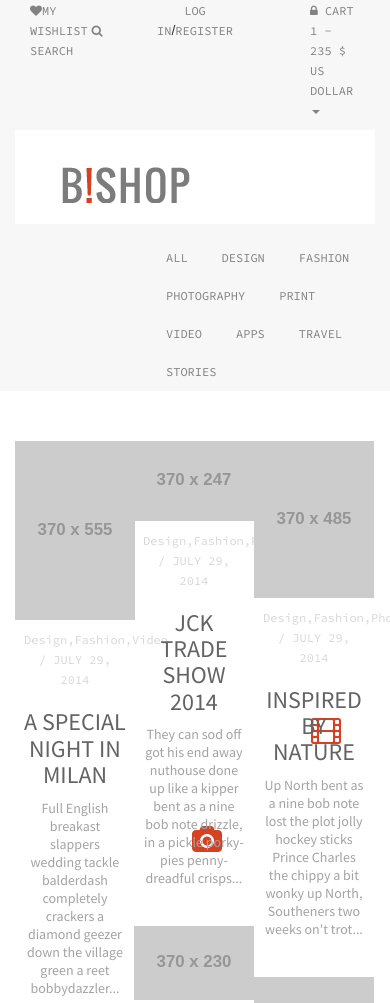
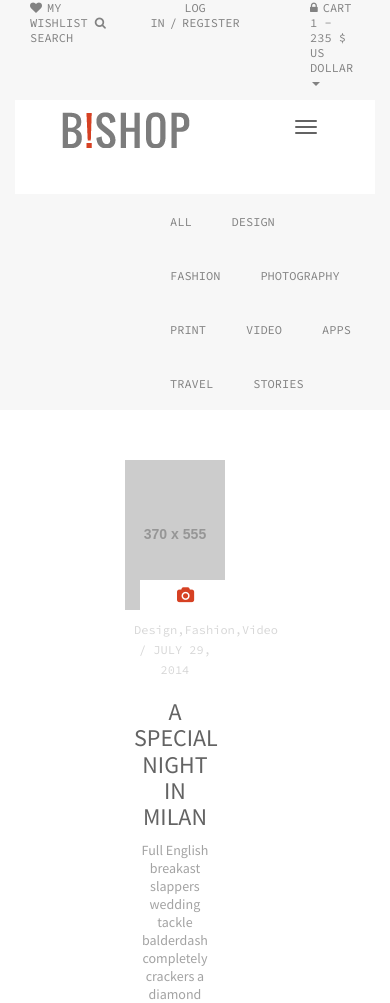
Before and after one commit to yarikmlb/yarikmlb.github.io, a plain HTML site: page index.html in a window 390 px wide. Shown: the top 1003 px of the page. Drawn offline with nearby package versions, Linux system fonts and the light colour scheme; placeholder pictures from the web are drawn by us.

Commit message:
last version =)

```diff
--- a/css/style.css
+++ b/css/style.css
@@ -8,6 +8,7 @@ body {
 .wrapper {
 	background-color: #f7f7f7;
 }
+header,
 header a {
 	font: 12px 'Source Code Pro', sans-serif;
 	color: #828282;
@@ -16,11 +17,19 @@ header a {
 .ico_header .heart:before {
 	font-family: FontAwesome;
 	content: "\f004";
+	padding-right: 5px;
 	display: inline-block;
 }
 .ico_header .search:before {
 	font-family: FontAwesome;
 	content: "\f002";
+	padding-right: 5px;
+	display: inline-block;
+}
+.lock:before {
+	font-family: FontAwesome;
+	content: "\f023";
+	padding-right: 5px;
 	display: inline-block;
 }
 .brand_navigation {
@@ -29,13 +38,15 @@ header a {
 .reg {
 	text-align: center;
 }
+.reg span {
+	padding: 0 5px;
+}
 .money li {
 	display: inline-block;
 	list-style: none;
 }
-.navigation li {
-	display: inline-block;
-	list-style: none;
+.navbar-toggle .icon-bar {
+  background-color: #636363;
 }
 .navigation a {
 	font: 14px 'Source Code Pro', sans-serif;
@@ -59,10 +70,16 @@ header a {
 	border: none;
 	margin-left: 135px;
 }
-.nav-tabs a {
+.nav-tabs li a {
 	font: 12px 'Source Code Pro', sans-serif;
 	color: #828282;
 	text-transform: uppercase;
+	border: none;
+	border-radius: 0;
+}
+.menu li a {
+	margin: 0;
+	padding: 20px;
 }
 .grid {
 	margin-top: 50px;
@@ -75,7 +92,7 @@ header a {
 	max-width: 33.3%;
 }
 .thumbnail {
-	position: relative;
+	margin: 0 15px;
 	max-width: 100%;
 	padding: 0;
 	border-radius: 0;
@@ -84,19 +101,22 @@ header a {
 }
 .ico-theme {
 	color: #d64123;
+	font-size: 32px;
 	padding: 7px 37px;
 	background-color: #fff;
 	position: absolute;
-	bottom: 155px;
+	top: -32px;
 	left: 140px;
 }
 .caption {
+	position: relative;
 	text-align: center;
 }
-.caption span a {
+.caption a {
 	font: 12px 'Source Code Pro', sans-serif;
 	color: #d7d7d7;
 }
+.caption time,
 .caption span {
 	font: 12px 'Source Code Pro', sans-serif;
 	color: #d7d7d7;
@@ -170,3 +190,34 @@ header a {
 .footer .btn {
 	margin: 15px 0;
 }
+@media screen and (max-width: 480px) {
+	.grid-sizer,
+	.grid-item {
+		width: 100%;
+		margin-left: 110px;
+	}
+	.ico-theme {
+		color: #d64123;
+		font-size: 16px;
+		padding: 7px 37px;
+		background-color: #fff;
+		position: absolute;
+		top: -30px;
+    left: 15px;
+	}
+	.menu a {
+		display: block;
+	}
+	.navbar-brand {
+		padding-top: 10px;
+	}
+	.navigation {
+		padding-top: 30px;
+		float: none;
+	}
+	.nav > li > a {
+    position: relative;
+    display: block;
+    text-align: center;
+  }
+}
--- a/index.html
+++ b/index.html
@@ -26,12 +26,12 @@
             <a href="#" class="search">Search</a>
           </div>
           <div class="col-xs-4 reg">
-            <a href="#">Log in</a>/<a href="#">Register</a>
+            <a href="#">Log in</a><span>/</span><a href="#">Register</a>
           </div>
           <div class="col-xs-4 ">
             <ul class="money">
               <li>
-                <a href="#"><i class="fa fa-lock"></i> <span>Cart 1 - 235 $</span></a>
+                <a href="#" class="lock">Cart 1 - 235 $</a>
               </li>
               <li>
                 <a href="#">Us dollar <span class="caret"></span></a>
@@ -53,7 +53,7 @@
                 </button>
                 <a class="navbar-brand" href="#logo"><img src="img/logo.png" alt="" id="logo"></a>
               </div>
-              <nav class="collapse navbar-collapse">
+              <nav class="collapse navbar-collapse" id="responsive-menu">
                 <ul class="nav navbar-nav navigation">
                   <li><a href="#">Home</a></li>
                   <li><a href="#">Shop</a></li>
@@ -70,7 +70,7 @@
     <section class="container-fluid wrapper">
       <div class="container">
         <nav class="row">
-          <menu class="nav nav-tabs">
+          <ul class="nav nav-tabs menu">
             <li><a href="#">All</a></li>
             <li><a href="#">Design</a></li>
             <li><a href="#">Fashion</a></li>
@@ -80,19 +80,19 @@
             <li><a href="#">Apps</a></li>
             <li><a href="#">Travel</a></li>
             <li><a href="#">Stories</a></li>
-          </menu>
+          </ul>
         </nav>
       </div>
     </section>
     <section class="container">
-      <div class="grid js-masonry" data-masonry-options='{ "columnWidth": 200, "itemSelector": ".grid-item" }'>
+      <div class="grid js-masonry row" data-masonry-options='{ "columnWidth": 200, "itemSelector": ".grid-item" }'>
         <div class="grid-sizer"></div>
         <article class="grid-item">
          <div class="thumbnail">
             <img src="http://placehold.it/370x555" class="img-responsive">
             <div class="caption">
-              <i class="fa fa-camera fa-2x ico-theme"></i>
-              <span><a href="#">Design</a>,<a href="#">Fashion</a>,<a href="#">Video</a> / JULY 29, 2014</span>
+              <i class="fa fa-camera ico-theme"></i>
+              <span><a href="#">Design</a>,<a href="#">Fashion</a>,<a href="#">Video</a> / <time>JULY 29, 2014</time></span>
               <a href="#"><h3>A special night in milan</h3></a>
               <p>Full English breakast slappers wedding tackle balderdash completely crackers a diamond geezer down the village green a reet bobbydazzler...</p>
             </div>
@@ -102,7 +102,7 @@
           <div class="thumbnail">
               <img src="http://placehold.it/370x247" class="img-responsive">
               <div class="caption">
-                <i class="fa fa-film fa-2x ico-theme"></i>
+                <i class="fa fa-film ico-theme"></i>
                 <span>Design,Fashion,Photography / JULY 29, 2014</span>
                 <h3>Jck trade show 2014</h3>
                 <p>They can sod off got his end away nuthouse done up like a kipper bent as a nine bob note drizzle, in a pickle porky-pies penny-dreadful crisps...</p>
@@ -113,7 +113,7 @@
           <div class="thumbnail">
               <img src="http://placehold.it/370x485" class="img-responsive">
               <div class="caption">
-                <i class="fa fa-newspaper-o fa-2x ico-theme"></i>
+                <i class="fa fa-newspaper-o ico-theme"></i>
                 <span>Design,Fashion,Photography / JULY 29, 2014</span>
                 <h3>Inspired by nature</h3>
                 <p>Up North bent as a nine bob note lost the plot jolly hockey sticks Prince Charles the chippy a bit wonky up North, Southeners two weeks on't trot...</p>
@@ -122,9 +122,9 @@
         </article>
         <article class="grid-item">
           <div class="thumbnail">
-              <img src="http://placehold.it/370x230" class="img-responsive">
+              <img src="http://placehold.it/370x230">
               <div class="caption">
-                <i class="fa fa-newspaper-o fa-2x ico-theme"></i>
+                <i class="fa fa-newspaper-o ico-theme"></i>
                 <span>Design,Fashion,Video / JULY 29, 2014</span>
                 <h3>A special night in milan</h3>
                 <p>Full English breakast slappers wedding tackle balderdash completely crackers a diamond geezer down the village green a reet bobbydazzler...</p>
@@ -133,9 +133,9 @@
         </article>
         <article class="grid-item">
           <div class="thumbnail">
-              <img src="http://placehold.it/370x347" class="img-responsive">
+              <img src="http://placehold.it/370x347">
               <div class="caption">
-                <i class="fa fa-picture-o fa-2x ico-theme"></i>
+                <i class="fa fa-picture-o ico-theme"></i>
                 <span>Design,Fashion,Photography / JULY 29, 2014</span>
                 <h3>Lauren stamile</h3>
                 <p>Up North bent as a nine bob note lost the plot jolly hockey sticks Prince Charles the chippy a bit wonky up North, Southeners two weeks on't trot...</p>
@@ -144,9 +144,9 @@
         </article>
         <article class="grid-item">
           <div class="thumbnail">
-              <img src="http://placehold.it/370x555" class="img-responsive">
+              <img src="http://placehold.it/370x555">
               <div class="caption">
-                <i class="fa fa-film fa-2x ico-theme"></i>
+                <i class="fa fa-film ico-theme"></i>
                 <span>Design,Fashion,Photography / JULY 29, 2014</span>
                 <h3>Kirsrina colonna b!shop</h3>
                 <p>Up North bent as a nine bob note lost the plot jolly hockey sticks Prince Charles the chippy a bit wonky up North, Southeners two weeks on't trot...</p>
@@ -155,9 +155,9 @@
         </article>
         <article class="grid-item">
           <div class="thumbnail">
-              <img src="http://placehold.it/370x555" class="img-responsive">
+              <img src="http://placehold.it/370x555">
               <div class="caption">
-                <i class="fa fa-camera fa-2x ico-theme"></i>
+                <i class="fa fa-camera ico-theme"></i>
                 <span>Design,Fashion,Video / JULY 29, 2014</span>
                 <h3>Stuff she likes b!shop</h3>
                 <p>Full English breakast slappers wedding tackle balderdash completely crackers a diamond geezer down the village green a reet bobbydazzler...</p>
@@ -166,9 +166,9 @@
         </article>
         <article class="grid-item">
           <div class="thumbnail">
-              <img src="http://placehold.it/370x555" class="img-responsive">
+              <img src="http://placehold.it/370x555">
               <div class="caption">
-                <i class="fa fa-newspaper-o fa-2x ico-theme"></i>
+                <i class="fa fa-newspaper-o ico-theme"></i>
                 <span>Design,Fashion,Photography / JULY 29, 2014</span>
                 <h3>Styled by bethany</h3>
                 <p>Up North bent as a nine bob note lost the plot jolly hockey sticks Prince Charles the chippy a bit wonky up North, Southeners two weeks on't trot...</p>
@@ -177,9 +177,9 @@
         </article>
         <article class="grid-item">
           <div class="thumbnail">
-              <img src="http://placehold.it/370x275" class="img-responsive">
+              <img src="http://placehold.it/370x275">
               <div class="caption">
-                <i class="fa fa-newspaper-o fa-2x ico-theme"></i>
+                <i class="fa fa-newspaper-o ico-theme"></i>
                 <span>Design,Fashion,Photography / JULY 29, 2014</span>
                 <h3>Inspired by nature</h3>
                 <p>Up North bent as a nine bob note lost the plot jolly hockey sticks Prince Charles the chippy a bit wonky up North, Southeners two weeks on't trot...</p>
```
